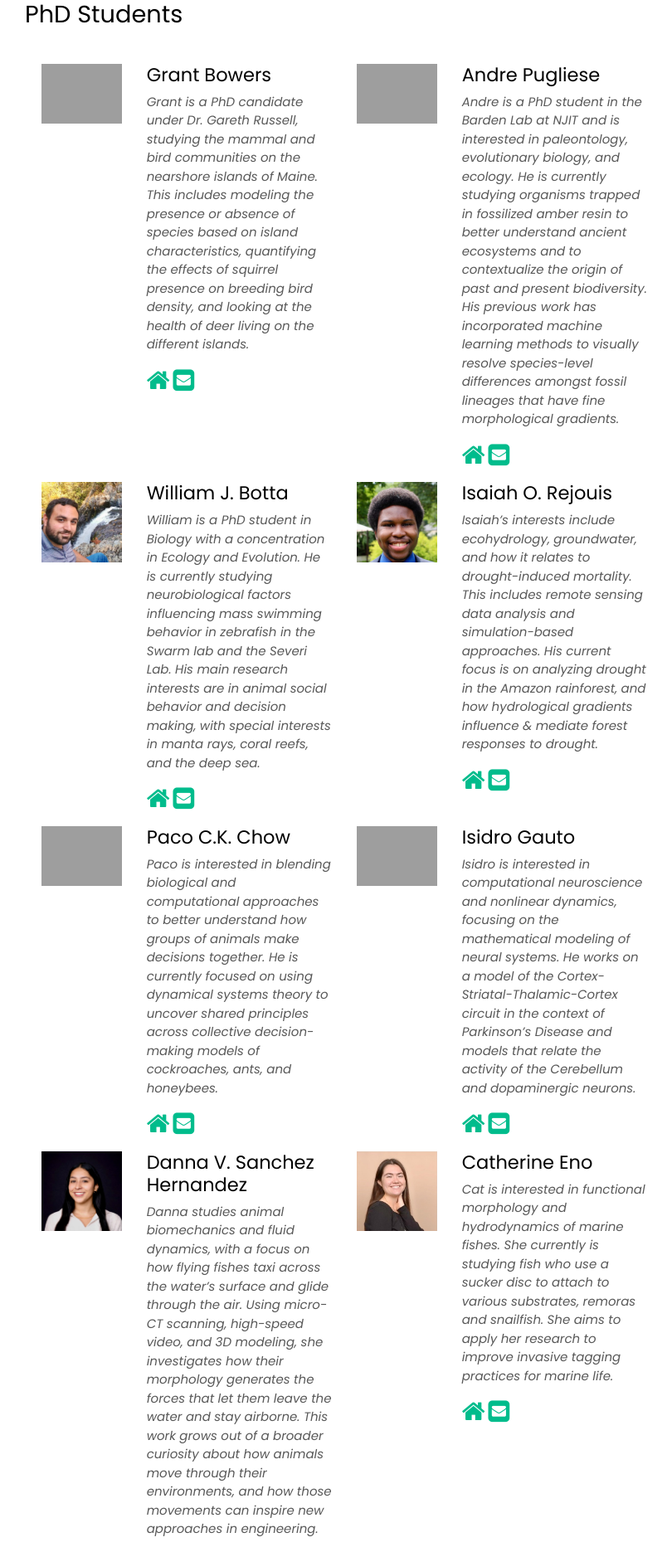
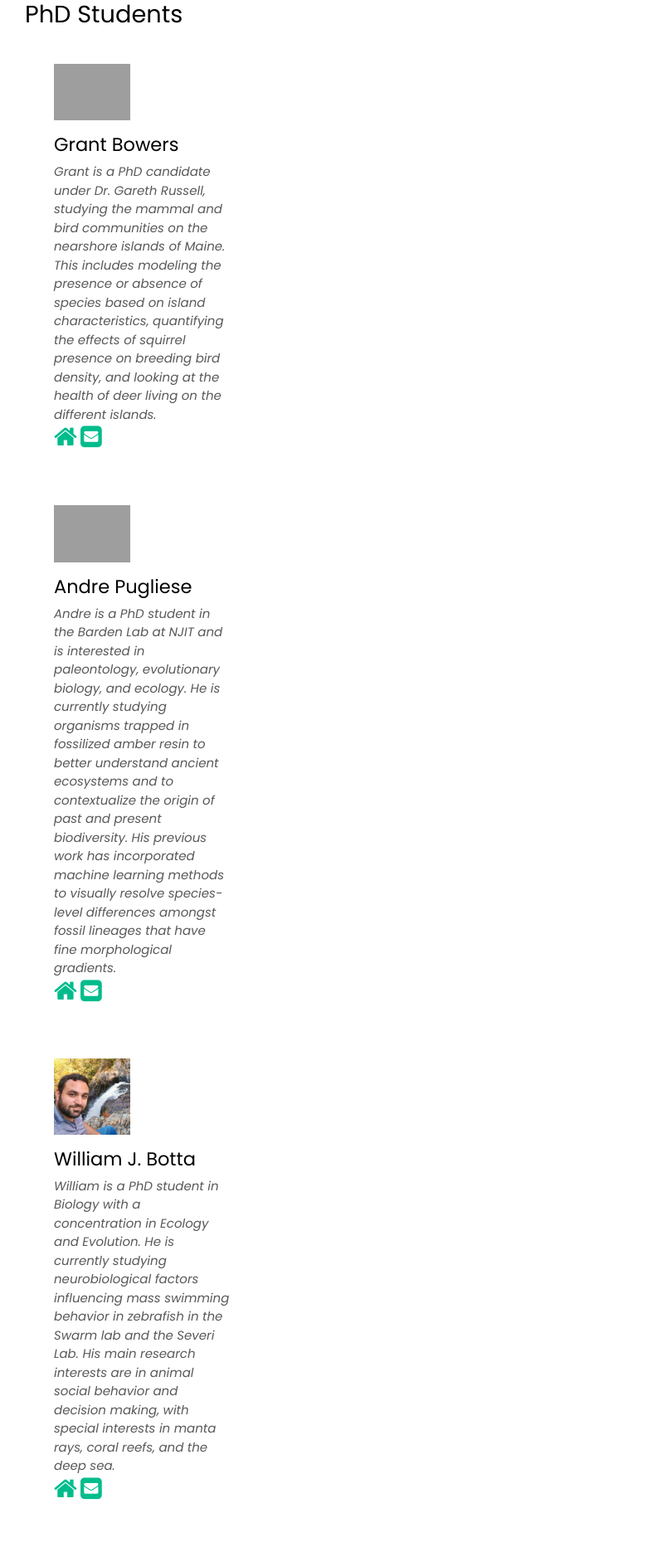
Before and after one commit to garethrussell/uel, a Jekyll site: the page built from _pages/people.md, in a window 1280 px wide. Shown: the top 1871 px of the page at 83% size, without its empty margins (225-1035 px from the left). Built offline with Jekyll 4.4.1, drawn with Linux system fonts in a browser that asks for light colours; nearby versions of some CDN libraries; a script that is not in the unit is left out; a style sheet for code colours, icons or effects is not loaded.

Commit message:
Update people.md

```diff
--- a/_pages/people.md
+++ b/_pages/people.md
@@ -7,16 +7,9 @@ permalink: /people/
 
 ### PhD Students
 
-<div class='jumbotron'>
-{% assign number_printed = 0 %}
 {% for member in site.data.team_members %}
 
-{% assign even_odd = number_printed | modulo: 2 %}
-
-{% if even_odd == 0 %}
-
-<div class="row">
-{% endif %}
+<div class='jumbotron'>
 
 <div class="col-sm-2">
 <img src="{{ site.url }}{{ site.baseurl }}/images/{{ member.photo }}" width="100%" style="max-width:250px"/>
@@ -24,29 +17,13 @@ permalink: /people/
 <div class="col-sm-4 col-xs-12">
   <h4>{{ member.name }}</h4>
   <i>{{ member.info }}<br></i>
-
 {% if member.website %}<a href="{{ member.website }}" target="_blank"><i class="fa fa-home fa-2x"></i></a> {% endif %}
 {% if member.email %}<a href="mailto:{{ member.email }}" target="_blank"><i class="fa fa-envelope-square fa-2x"></i></a> {% endif %}
 {% if member.scholar %} <a href="{{ member.scholar }}" target="_blank"><i class="ai ai-google-scholar-square ai-2x"></i></a> {% endif %}
 {% if member.cv %} <a href="{{ member.cv }}" target="_blank"><i class="ai ai-cv-square ai-2x"></i></a> {% endif %}
 {% if member.github %} <a href="{{ member.github }}" target="_blank"><i class="fa fa-github-square fa-2x"></i></a> {% endif %}
 {% if member.researchgate %} <a href="{{ member.researchgate }}" target="_blank"><i class="ai ai-researchgate-square ai-2x"></i></a> {% endif %}
-
 </div>
-<!-- </div> -->
-
-{% assign number_printed = number_printed | plus: 1 %}
-
-{% if even_odd == 1 %}
-
 </div>
-{% endif %}
 
 {% endfor %}
-
-{% assign even_odd = number_printed | modulo: 2 %}
-{% if even_odd == 1 %}
-
-</div>
-{% endif %}
-</div>
```
